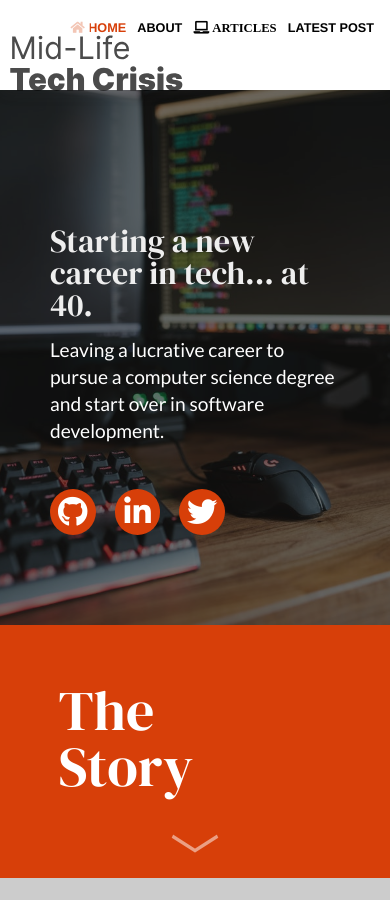
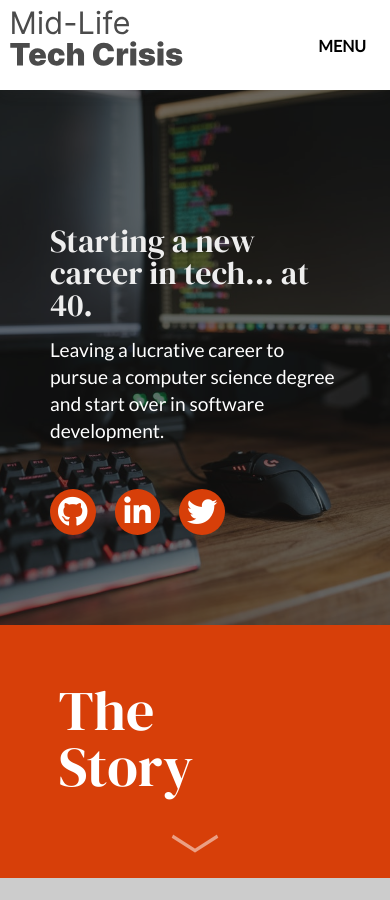
Before and after one commit to mikeakins1/midlifetechcrisis, a Jekyll site: the page built from index.html, in a window 390 px wide and 900 px high. Built offline with Jekyll 4.4.1, drawn with Linux system fonts in a browser that asks for light colours.

Commit message:
Add mobile dropdown menu

```diff
--- a/_includes/header.html
+++ b/_includes/header.html
@@ -1,5 +1,7 @@
 <header class="header">
 	<nav>
+		<input type="checkbox" id="mobile-menu" class="mobile-menu-check">
+		<label for="mobile-menu" class="show-mobile-menu">Menu</label>
 		<ul class="header-nav nav-links">
 			{% include nav-links.html %}
 		</ul>
--- a/_includes/nav-links.html
+++ b/_includes/nav-links.html
@@ -1,4 +1,12 @@
 <li><a href="/"><i class="fas fa-home"></i> Home</a></li>
 <li><a href="/">About</a></li>
-<li><a href="/blog"><i class="fas fa-laptop"> Articles</i></a></li>
+<li class="dropdown">
+	<a class="drop-trigger" href="/blog"><i class="fas fa-laptop"> Articles</i></a>
+	<ul class="drop-menu">
+		<li>Recent Posts</li>
+		{% for post in site.posts limit:5 %}
+			<li><a href="{{ post.url }}">{{ post.title }}</a><li>
+		{% endfor %}
+	</ul>
+</li>
 <li><a href="{{ site.posts.first.url }}">Latest Post</a></li>
--- a/css/main.css
+++ b/css/main.css
@@ -82,6 +82,7 @@
 }
 
 /* HEADER STYLES */
+
 .header {
   background-color: #fff;
   box-shadow: 0 4px 15px -2px rgba(90, 90, 90, 0.1);
@@ -105,10 +106,22 @@
 .header-nav a {
   color: #000;
 }
+.header-nav a
+.drop-trigger {
+  color: #fff;
+}
 .nav-links a {
   font-family: helvetica, arial, sans;
   font-size: 0.9em;
   font-weight: 600;
+  text-transform: uppercase;
+  text-decoration: none;
+}
+.nav-links a
+.drop-trigger {
+  font-family: helvetica, arial, sans;
+  font-size: 0.9em;
+  font-weight: bold;
   text-transform: uppercase;
   text-decoration: none;
 }
@@ -139,6 +152,12 @@
 .header-logo:hover,
 .header-logo:active {
   opacity: 0.7;
+}
+
+/* MOBILE MENU */
+.mobile-menu-check,
+.show-mobile-menu {
+  display: none;
 }
 
 /* HERO STYLES */
@@ -225,6 +244,85 @@
   background-position: center center;
   background-size: cover;
   height: 60vh;
+}
+
+/* DROPDOWN STYLES */
+.dropdown {
+  position: relative;
+}
+.dropdown:hover .drop-menu {
+  display: block;
+}
+
+.drop-trigger {
+  display: inline-block;
+  padding-right: 1.5em;
+  position: relative;
+}
+.drop-trigger:after {
+  border: 0.3em solid;
+  border-color: #000 transparent transparent;
+  content: "";
+  height: 0;
+  position: absolute;
+  right: 0;
+  top: 0.3em;
+  width: 0;
+}
+.drop-menu {
+  box-shadow: 0 0 10px rgba(0, 0, 0, 0.2);
+  display: none;
+  list-style: none;
+  padding: 1em 0 0;
+  position: absolute;
+  right: 0;
+  z-index: 9;
+}
+.drop-menu:before {
+  border: 0.6em solid;
+  border-color: transparent;
+  content: "";
+  height: 0;
+  position: absolute;
+  right: 1em;
+  top: -0.1em;
+  width: 0;
+}
+.drop-menu li {
+  background-color: #fff;
+}
+.drop-menu li ~ li {
+  /*border-top: 1px dotted rgba(0, 0, 0, 0.1);*/
+  padding: 0.25em 1em;
+}
+.drop-menu li:first-child {
+  border-radius: 5px 5px 0 0;
+  color: #999;
+  font-size: 0.75em;
+  padding: 1em 1em 0.25em;
+  text-align: right;
+  text-transform: uppercase;
+}
+.drop-menu li:last-child {
+  border-radius: 0 0 5px 5px;
+}
+.drop-menu a {
+  color: #333;
+  display: block;
+  font-weight: normal;
+  padding: 0.5em 2em 0,5em 1em;
+  text-align: left;
+  text-transform: none;
+  white-space: nowrap;
+}
+
+/* HIDE IN THE FOOTER */
+.footer .dropdown:hover .drop-menu,
+.footer .drop-trigger:after {
+  display: none;
+}
+.footer .drop-trigger {
+  padding-right: 0;
 }
 
 /* HOMEPAGE STYLES */
@@ -468,6 +566,67 @@
     left: auto;
   }
 
+/* MOBILE MENU */
+  .show-mobile-menu {
+    display: block;
+    float: right;
+    font-weight: bold;
+    margin-top: 1.5vh;
+    padding: 1.5em;
+    position: relative;
+    text-transform: uppercase;
+  }
+  .header-nav {
+    background-color: #eee;
+    box-sizing: border-box;
+    left: 0;
+    max-height: 0;
+    overflow: hidden;
+    position: absolute;
+    padding: 0;
+    text-align: center;
+    top: 10vh;
+    transition: all 0.5s ease-in-out;
+    width: 100vw;
+    z-index: 9;
+  }
+  .header-nav li {
+    display: block;
+    margin-top: 1.25em;
+  }
+  .header-nav li:last-child{
+    margin-bottom: 1em;
+  }
+  .header-nav li a{
+    font-size: 1em;
+  }
+  .header-nav li:first-child a {
+    color: black;
+  }
+  .mobile-menu-check:checked ~ .header-nav {
+    max-height: 1000px;
+  }
+
+/* HIDE DROPDOWN IN MOBILE MENU */
+  .header-nav .drop-trigger {
+      padding-right: 0;
+    }
+  .header-nav .dropdown:hover .drop-menu,
+  .header-nav .drop-trigger:after {
+    display: none;
+  }
+  .mobile-menu-check:checked ~ .show-mobile-menu:after {
+    background-color: #fff;
+    color: #d73f09;
+    content: "CLOSE";
+    left: 0;
+    position: absolute;
+    text-align: center;
+    top: 1.5em;
+    width: 100%;
+  }
+
+
 /* HOME STYLES */
   .flex-split {
     flex-direction: column;
@@ -526,6 +685,9 @@
   .col-aside blog-recent {
     display: none;
   }
+  .post-aside {
+    display: none;
+  }
   .page {
     width: 95vw;
   }
```
Also changed, not shown: 1 other file.
